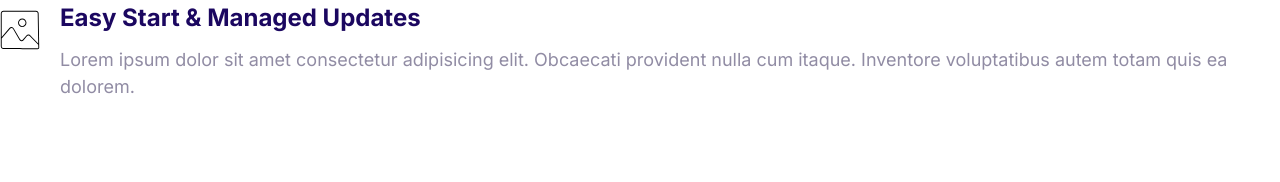
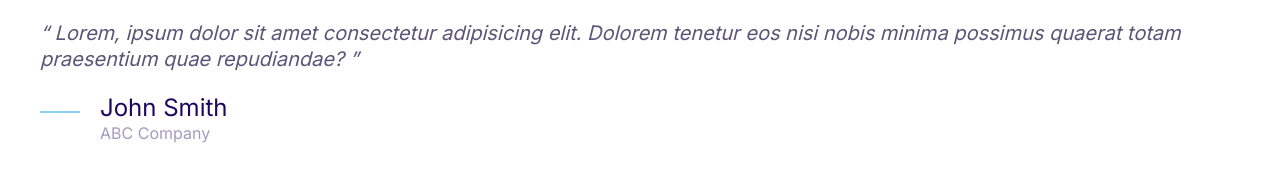
Before and after one commit to Cr0ssty/FabMoshify, a plain HTML site: page Index.html in a window 1280 px wide. Drawn offline with Linux system fonts and the light colour scheme.

Commit message:
Building the Quotes component.

```diff
--- a/Index.html
+++ b/Index.html
@@ -14,20 +14,25 @@
     <link rel="stylesheet" href="css/styles.css" />
   </head>
   <body>
+    <blockquote class="quote">
+      <p class="quote__text">
+        Lorem, ipsum dolor sit amet consectetur adipisicing elit. Dolorem
+        tenetur eos nisi nobis minima possimus quaerat totam praesentium quae
+        repudiandae?
+      </p>
+      <footer>
         <div class="media">
           <div class="media__image">
-        <svg class="icon icon--primary">
-          <use xlink:href="images/sprite.svg#snap"></use>
+            <svg class="icon icon--primary quote__line">
+              <use xlink:href="images/sprite.svg#line"></use>
             </svg>
           </div>
           <div class="media__body">
-        <h3 class="media__title">Easy Start & Managed Updates</h3>
-        <p>
-          Lorem ipsum dolor sit amet consectetur adipisicing elit. Obcaecati
-          provident nulla cum itaque. Inventore voluptatibus autem totam quis ea
-          dolorem.
-        </p>
+            <h3 class="media__title quote__author">John Smith</h3>
+            <p class="quote__organization">ABC Company</p>
           </div>
         </div>
+      </footer>
+    </blockquote>
   </body>
 </html>
--- a/css/styles.css
+++ b/css/styles.css
@@ -16,6 +16,7 @@ html {
     --color-accent: #ff3400;
     --color-headings: #1b0760;
     --color-body: #918ca4;
+    --color-body-darker: #5c5577;
     --color-border: #ccc;
     --border-radius: 30px;
 }
@@ -368,3 +369,54 @@ a {
 .media__image {
     margin-top: 1rem;
 }
+
+/* Quotes */
+
+.quote {
+    font-size: 3rem;
+    font-style: italic;
+    color: var(--color-body-darker);
+    line-height: 1.3;
+}
+
+.quote__text::before {
+    content: open-quote;
+}
+
+.quote__text::after {
+    content: close-quote;
+}
+
+.quote__author {
+    font-size: 3rem;
+    font-weight: 500;
+    font-style: normal;
+    margin-bottom: 0;
+}
+
+.quote__organization {
+    color: var(--color-headings);
+    opacity: 40%;
+    font-style: normal;
+    font-size: 2rem;
+}
+
+.quote__line {
+    position: relative;
+    bottom: 10px;
+}
+
+
+@media screen and (min-width: 1024px) {
+.quote {
+    font-size: 2rem;
+}
+
+.quote__author {
+    font-size: 2.4rem;
+}
+
+.quote__organization {
+    font-size: 1.6rem;
+}
+}
```
Also changed, not shown: Components/quotes.html (added, +19 -0 lines). Lines whose indentation alone changed are shown as unchanged.
